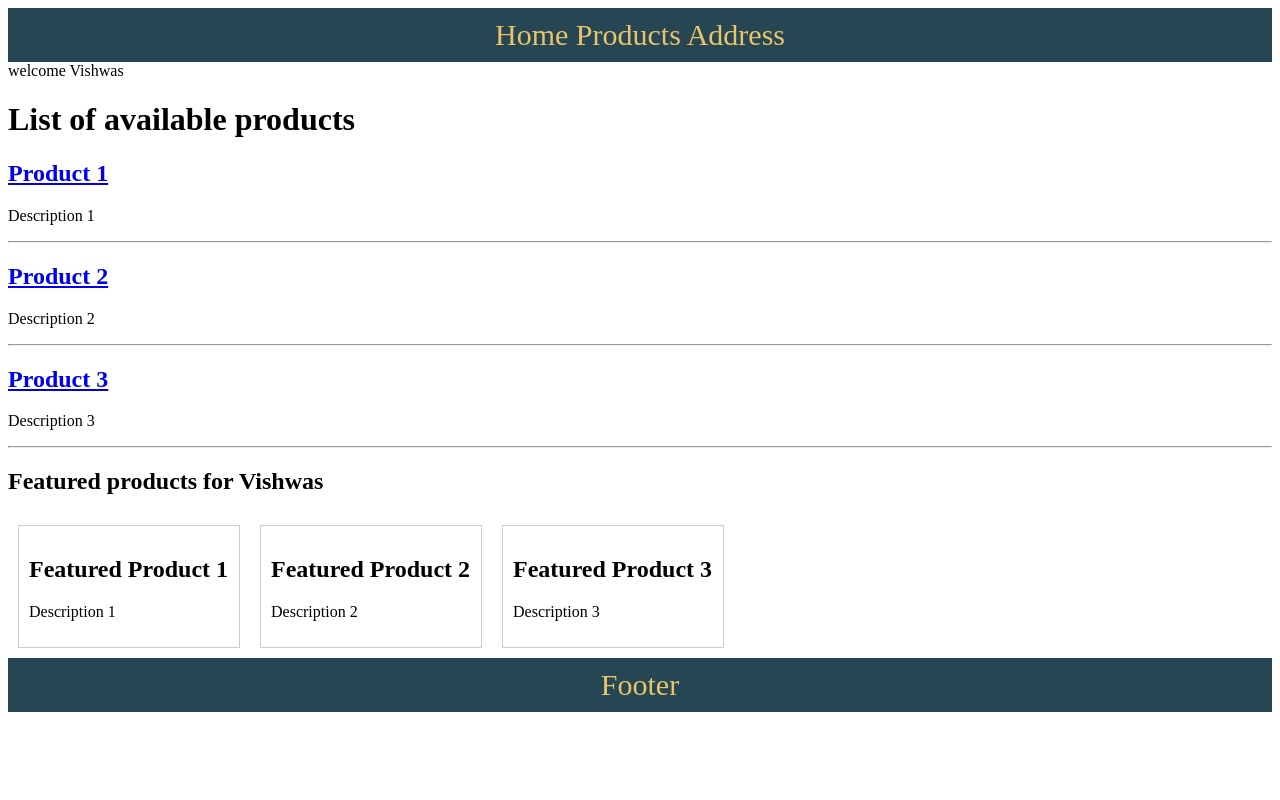
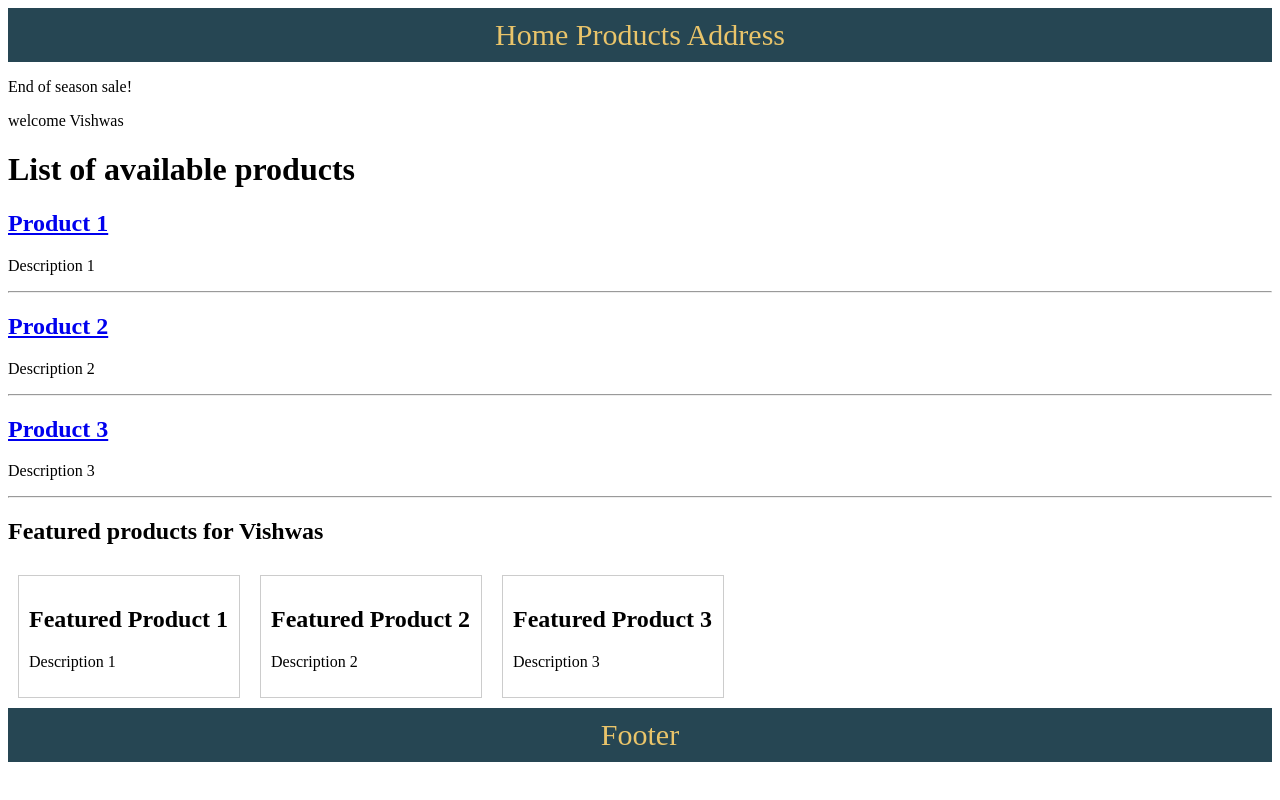
Before and after one commit to surtich/sveltekit-2024, a SvelteKit app: page /products in a window 1280 px wide. Built offline with nearby package versions, Linux system fonts and the light colour scheme; data requests are answered from the project's data file.

Commit message:
Desde los ficheros de carga de datos de los hijos se pueden pasar datos que son leídos en los componentes padres. Aquí se utiliza esto para crear un sistema de notificaciones.

```diff
--- a/src/routes/+layout.svelte
+++ b/src/routes/+layout.svelte
@@ -9,6 +9,9 @@
 {#if $page.route.id !== '/(auth)/login' && $page.route.id !== '/(auth)/register'}
 	<Header />
 {/if}
+{#if $page.data.notification}
+	<p>{$page.data.notification}</p>
+{/if}
 welcome {data.username}
 <slot />
 {#if $page.route.id !== '/(auth)/login' && $page.route.id !== '/(auth)/register'}
--- a/src/routes/products/+page.js
+++ b/src/routes/products/+page.js
@@ -2,5 +2,6 @@ import Product from './product.svelte';
 
 export const load = async (loadEvent) => {
 	const { data } = loadEvent;
-	return { ...data, Component: Product };
+	const notification = 'End of season sale!';
+	return { ...data, Component: Product, notification };
 };
--- a/src/routes/products/[productId=integer]/+page.server.js
+++ b/src/routes/products/[productId=integer]/+page.server.js
@@ -10,7 +10,8 @@ export const load = async (serverLoadEvent) => {
 	console.log('response', response.status);
 	const product = await response.json();
 	const title = 'Product details';
-	return { title, product };
+	const notification = 'End of 50% off sale!';
+	return { notification, title, product };
 };
 
 export const prerender = 'auto';
```
